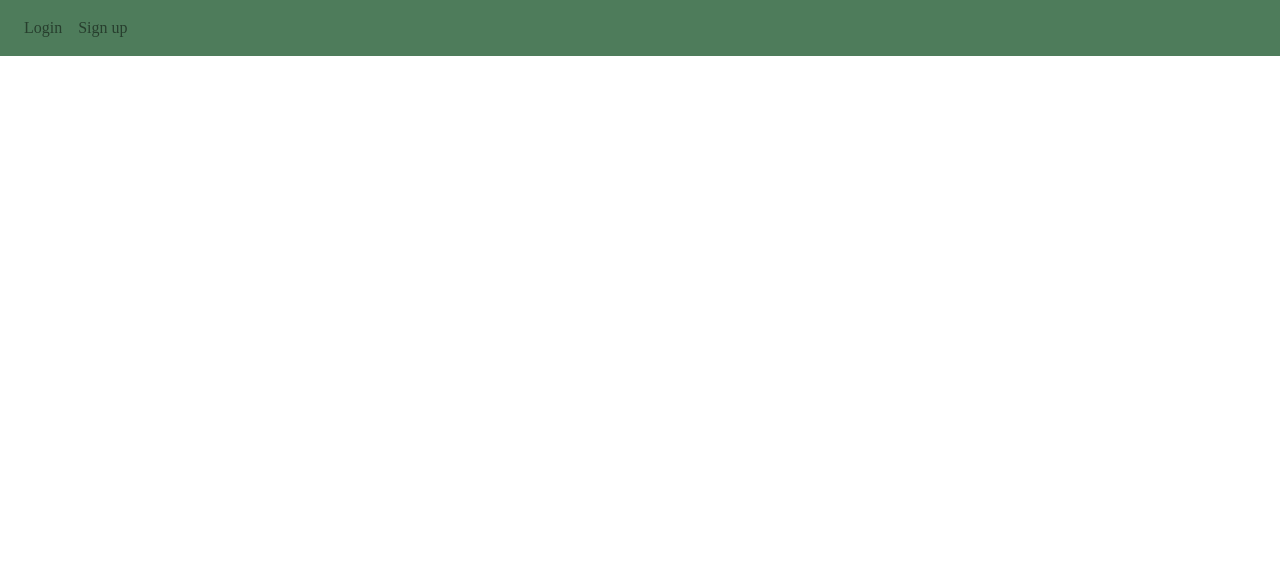
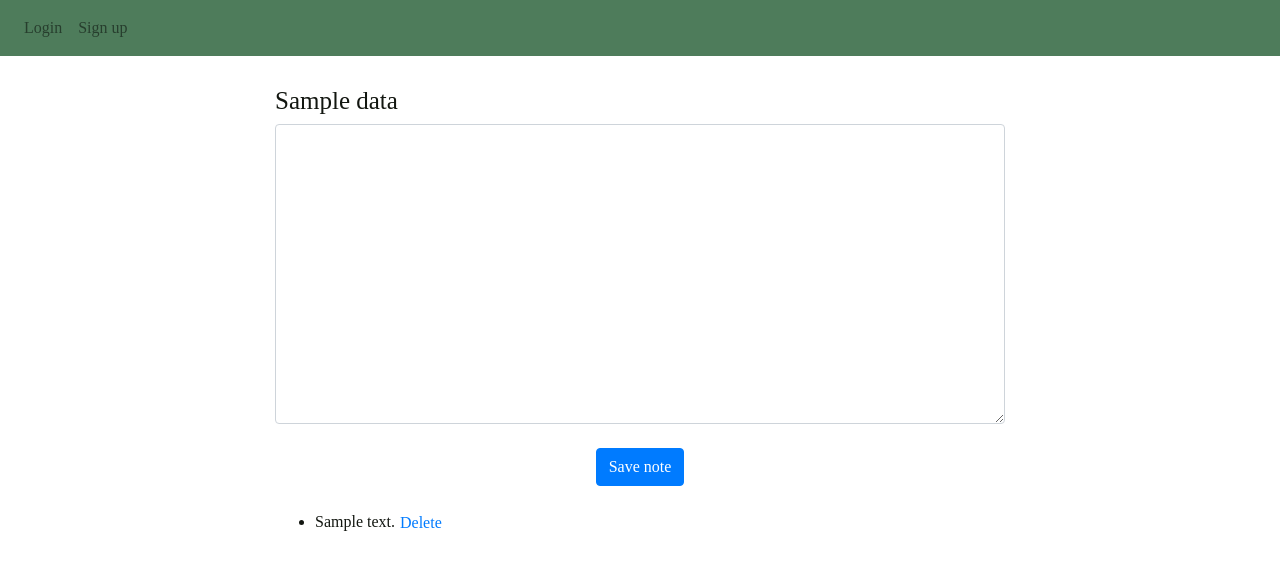
Before and after one commit to filippahognasbacka/Diary-app, a Flask app: template website/templates/entry.html in a window 1280 px wide. Shown: the top 570 px of the page. Run offline with Flask 3, Linux system fonts and the light colour scheme; the template is opened without the code that fills it: most values are stand-ins (such as "Sample title", 1, 10 or a date in 2020); some libraries are stand-ins or nearby versions; some web fonts are replaced.

Commit message:
made changes in font size

```diff
--- a/website/templates/entry.html
+++ b/website/templates/entry.html
@@ -1,2 +1,28 @@
 {% extends "base.html" %}
 {% block title %}Entry{% endblock %}
+
+
+{% block content %}
+<div class="row">
+    <div class="col-md-8 offset-md-2">
+        <h1 style="margin-top: 30px; font-size: 25px;">{{ entry.data }}</h1>
+        <form method="POST" action="{{ url_for('views.add_note', entry_id=entry_id) }}">
+            <textarea name="note_text" id="note_text" class="form-control" style="height: 300px;"></textarea>
+            <br />
+            <div align="center">
+                <button type="submit" class="btn btn-primary">Save note</button>
+            </div>
+        </form>
+        <br>
+        <ul>
+            {% for note in entry_notes %}
+            <li>{{ note.note_text }}
+                <form action="{{ url_for('views.delete_note', note_id=note.id) }}" method="post" style="display: inline;">
+                    <button type="submit" class="btn btn-link" style="padding: 0px;">Delete</button>
+                </form>
+            </li>
+            {% endfor %}
+        </ul>
+    </div>
+</div>
+{% endblock %}
```
